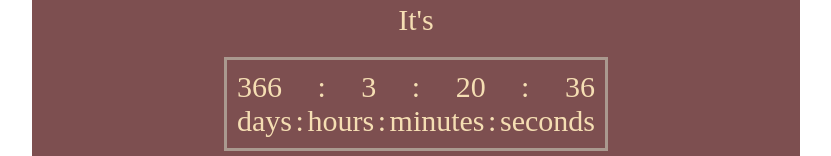
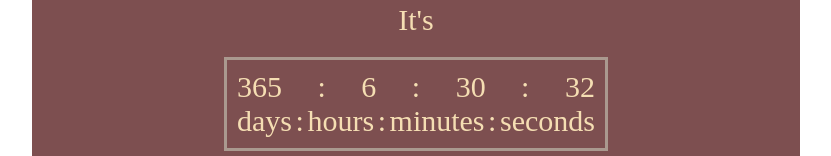
Before and after one commit to olhavalchak/Countdown-timer, a React (Create React App) app: page / in a window 1280 px wide. Shown: the part 314-470 px from the top of the page, without its empty margins (232-1063 px from the left). Built offline with nearby package versions, Linux system fonts and the light colour scheme.

Commit message:
Add obj, propTypes, delete state.

```diff
--- a/src/App.js
+++ b/src/App.js
@@ -1,34 +1,45 @@
 import React, { useEffect,useState } from 'react';
+import PropTypes from 'prop-types';
 
 function App({ date }) {
 
   const birthday = new Date(date.toString('YYYY-MM-dd')).getTime();
 
-  const [difference,setDifference] = useState(birthday - new Date().getTime());
-  const [days, setDays] = useState(Math.floor(difference / (1000 * 60 * 60 * 24)));
-  const [hours, setHours] = useState(Math.floor((difference / (1000 * 60 * 60)) % 24));
-  const [minutes, setMinutes] = useState(Math.floor((difference / 1000 / 60) % 60));
-  const [seconds, setSeconds] = useState(Math.floor((difference / 1000) % 60));
+  const difference = birthday - new Date().getTime();
+  const [timeLeft, setTimeLeft]  = useState({
+    days: Math.floor(difference / (1000 * 60 * 60 * 24)),
+    hours: Math.floor((difference / (1000 * 60 * 60)) % 24),
+    minutes: Math.floor((difference / 1000 / 60) % 60),
+    seconds: Math.floor((difference / 1000) % 60),
+  });
   const present = new Date().getTime();
 
   useEffect (() => {
     const interval = setInterval(
       () => {
         const diff = birthday - present;
-        setDifference(diff);
-        console.log(birthday, present);
-        if ( days <= 0 && hours <= 0 && minutes <= 0 && seconds <= 0) {
-          setDifference(0);
-        }
-        setDays(Math.floor(diff / (1000 * 60 * 60 * 24)));
-        setHours(Math.floor((diff / (1000 * 60 * 60)) % 24));
-        setMinutes(Math.floor((diff / 1000 / 60) % 60));
-        setSeconds(Math.floor((diff / 1000) % 60));
+
+        if ( timeLeft.days <= 0 && timeLeft.hours <= 0 && timeLeft.minutes <= 0 && timeLeft.seconds <= 0) {
+          console.log('end');
+          setTimeLeft({
+            days: 0,
+            hours: 0,
+            minutes: 0,
+            seconds: 0,
+          })
+        } else {
+            setTimeLeft({
+              days: Math.floor(diff / (1000 * 60 * 60 * 24)),
+              hours: Math.floor((diff / (1000 * 60 * 60)) % 24),
+              minutes: Math.floor((diff / 1000 / 60) % 60),
+              seconds: Math.floor((diff / 1000) % 60),
+            });
+          }
       }, 1000);
-    return () => {
-      clearInterval(interval);
-    }
-  }, [birthday, days, difference, hours, minutes, present, seconds])
+
+    return () => clearInterval(interval);
+
+  }, [timeLeft, birthday, present])
 
   return (
     <div className="container">
@@ -37,13 +48,13 @@ function App({ date }) {
           <span className="its">It's</span>
           <div className="border">
             <div className ="time-numbers">
-              <span>{days}</span>
+              <span>{timeLeft.days}</span>
               <span> : </span>
-              <span>{hours}</span>
+              <span>{timeLeft.hours}</span>
               <span> : </span>
-              <span>{minutes}</span>
+              <span>{timeLeft.minutes}</span>
               <span> : </span>
-              <span>{seconds}</span>
+              <span>{timeLeft.seconds}</span>
             </div>
             <div className="time-words">
               <span>days</span>
@@ -62,4 +73,7 @@ function App({ date }) {
   );
 }
 
+App.propTypes = {
+  date: PropTypes.string.isRequired,
+}
 export default App;
--- a/src/index.js
+++ b/src/index.js
@@ -5,7 +5,7 @@ import './index.css';
 
 ReactDOM.render(
   <React.StrictMode>
-    <App date = '2022-12-08T10:59:00'/>
+    <App date = '2022-12-07T14:09:00'/>
   </React.StrictMode>,
   document.getElementById('root')
 );
```
